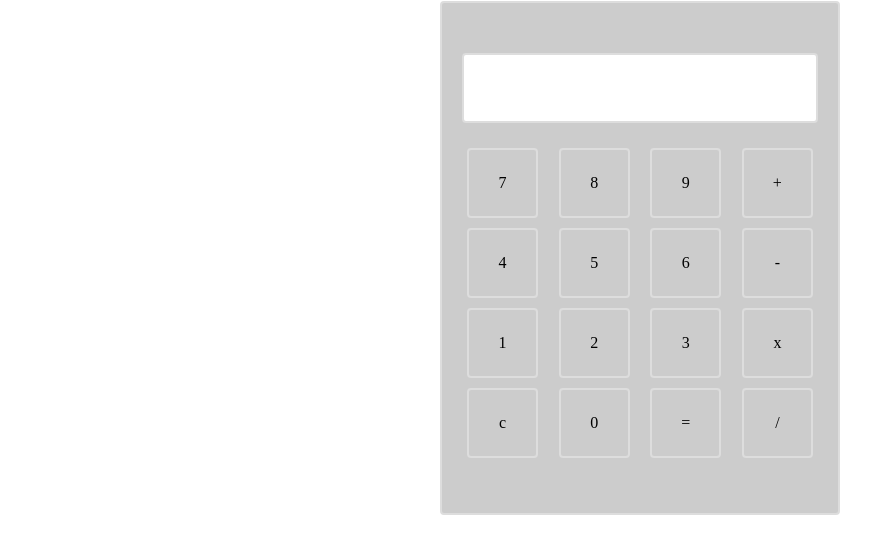
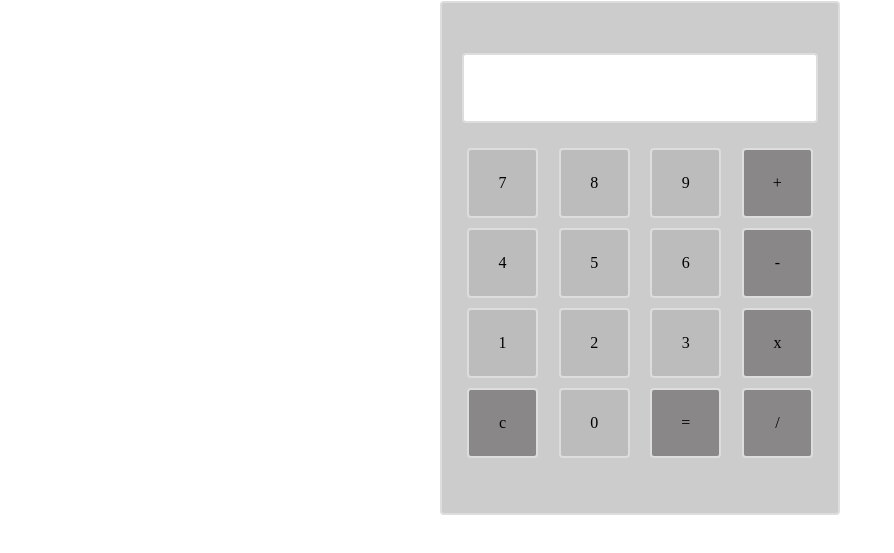
Before and after one commit to Matt-Brown503/odin-calculator, a plain HTML site: page index.html in a window 1280 px wide. Shown: the part 79-632 px from the top of the page, without its empty margins (0-894 px from the left). Drawn offline with Linux system fonts and the light colour scheme.

Commit message:
updated calc key styles and added more specific class names

```diff
--- a/scripts.js
+++ b/scripts.js
@@ -6,8 +6,9 @@ const calcKeysContainer = document.querySelector('#calcKeysContainer')
 function createCalcKey(k) {
     let newKey = document.createElement('div')
     newKey.id = k
-    let classAttributes = k;
-    newKey.setAttribute('class', 'calc-key')
+    let classAttributes = (typeof k === 'string') ? 'calc-key operator-key' : 'calc-key number-key'
+    newKey.setAttribute('class', classAttributes)
+    newKey.setAttribute('value', k)
     let keySpan = document.createElement('span')
     keySpan.innerText = k
 
--- a/styles.css
+++ b/styles.css
@@ -35,4 +35,13 @@
     border: 2px solid #ddd;
     border-radius: 4px;
     margin: 5px;
+    cursor: pointer;
 }
+
+.number-key {
+    background-color: #bcbcbc;
+}
+
+.operator-key {
+    background-color: #898787
+}
```
